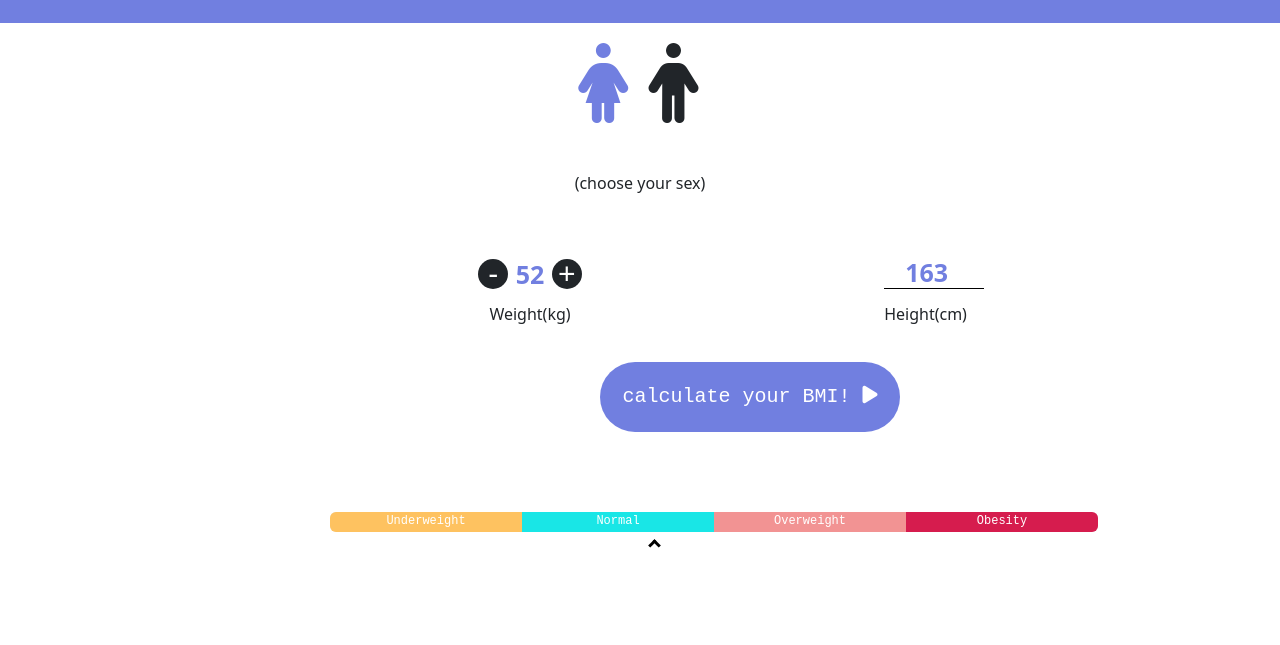
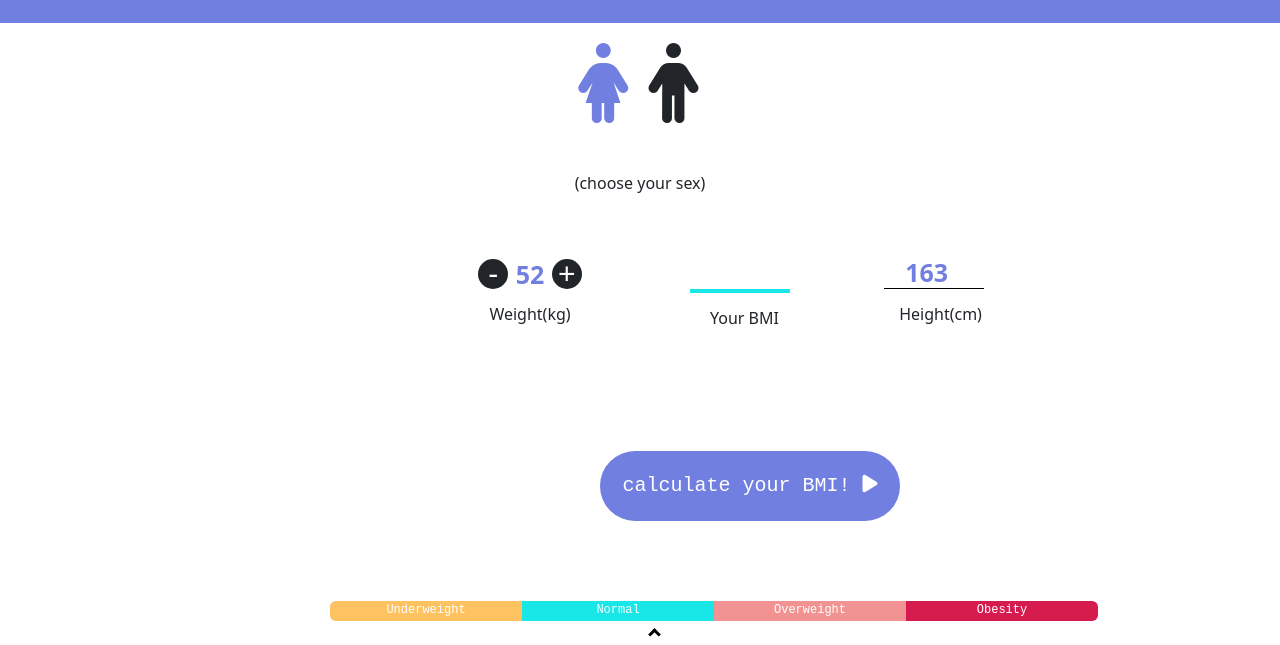
Before and after one commit to PayalSasmal10/webdevelopment, a plain HTML site: page bmiCalculator/index.html in a window 1280 px wide. Shown: the part 161-806 px from the top of the page. Drawn offline with nearby package versions, Linux system fonts and the light colour scheme.

Commit message:
result input value and css is completed

```diff
--- a/bmiCalculator/index.html
+++ b/bmiCalculator/index.html
@@ -39,6 +39,10 @@
         <input type="number" value="163" class="heigt">
         <p>Height(cm)</p>
      </div>
+    <div class="result-div">
+        <input class="result">
+        <p>Your BMI</p>
+     </div>
     <div>
         <button type="button" class="btn-bmi">calculate your BMI! <i class="fa-solid fa-play"></i></button>
     </div>
--- a/bmiCalculator/styles.css
+++ b/bmiCalculator/styles.css
@@ -118,12 +118,14 @@ span{
 }
 .height-div p{
     padding-top: 13px;
+    position: relative;
+    left: 15px;
 }
 
 .heigt{
     background: transparent;
     border:none;
-    border-bottom: 1px solid black;
+    border-bottom: 1px solid rgb(0, 0, 0);
     outline: none;
     box-shadow: none;
     width: 100px;
@@ -132,6 +134,36 @@ span{
     font-weight: 700;
     line-height: 30px;
     text-align: center;
+}
+
+/* Result */
+.result-div{
+    width: 500px;
+    display: inline-block;
+    position: relative;
+    left: 690px;
+    bottom: 85px;
+
+}
+
+.result{
+    background: transparent;
+    border:none;
+    border-bottom: 4px solid #19e6e6;
+    outline: none;
+    box-shadow: none;
+    width: 100px;
+    color: #717fe0;
+    font-size: 25px;
+    font-weight: 700;
+    line-height: 30px;
+    text-align: center;
+}
+
+.result-div p{
+    padding-top: 13px;
+    position: relative;
+    left: 20px;
 }
 
 /* Button */
```
